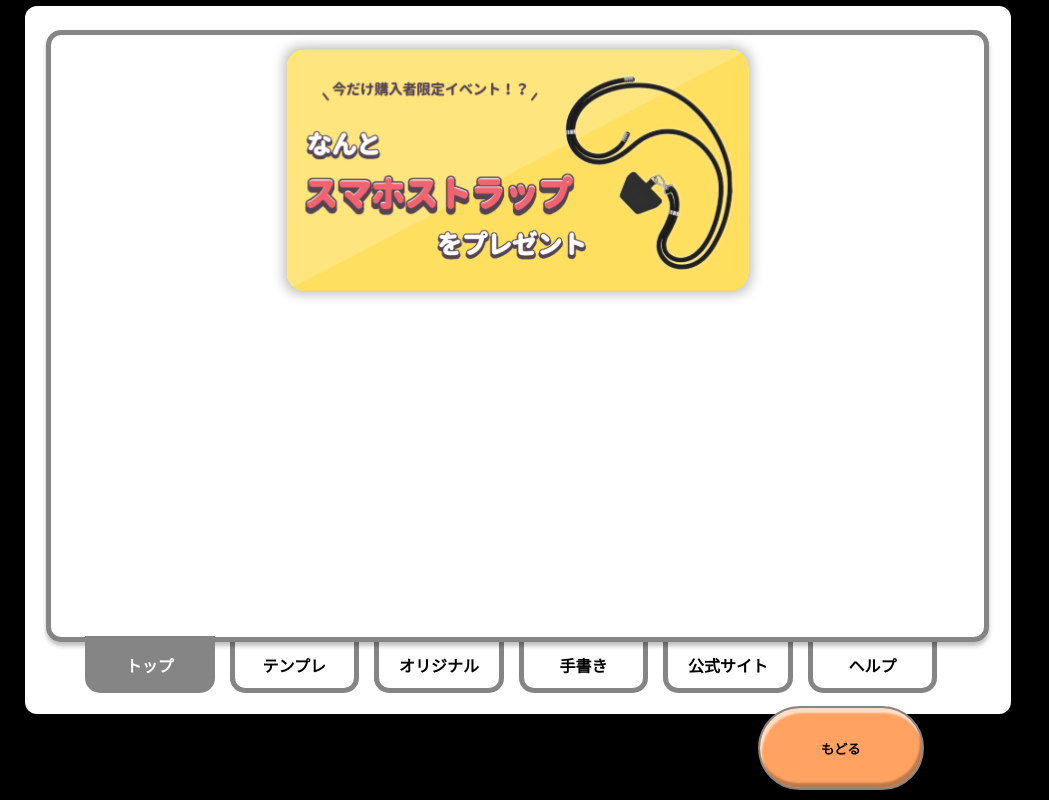
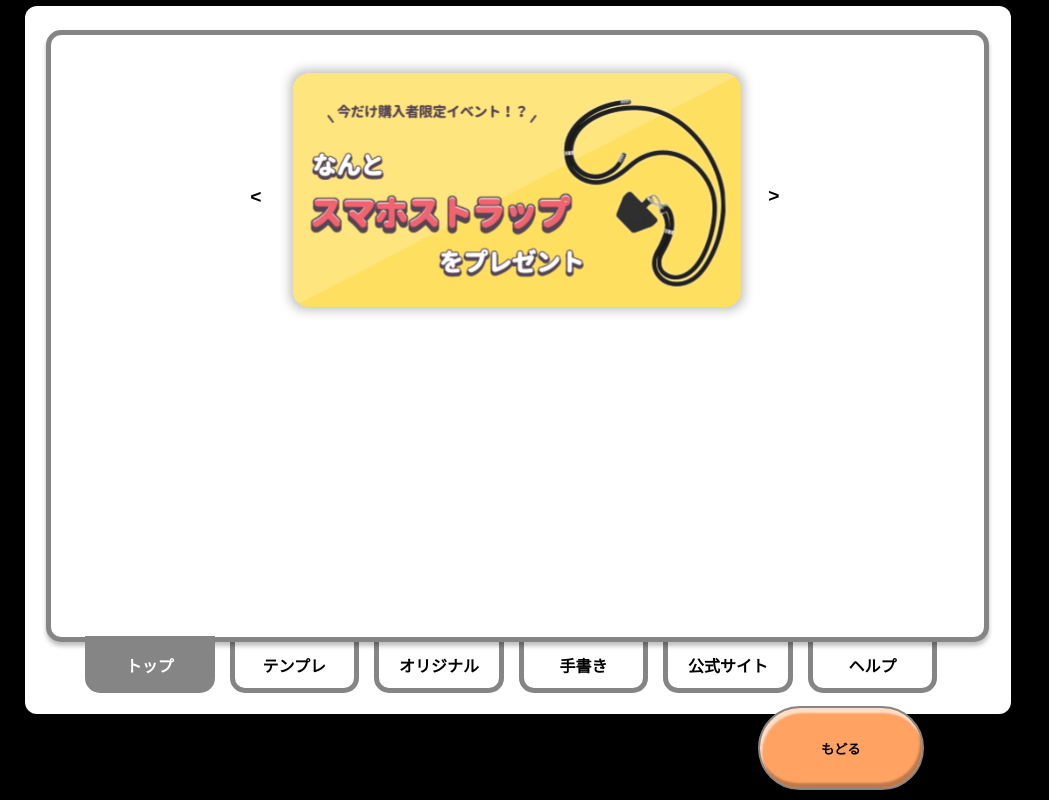
Before and after one commit to 2022-HEW/casebox, a Next.js app: page /service_select in a window 1280 px wide. Shown: the whole page, without its empty margins (0-1049 px from the left). Built offline with nearby package versions, Linux system fonts and the light colour scheme.

Commit message:
完成(仮)

```diff
--- a/src/components/common/SlideShow.tsx
+++ b/src/components/common/SlideShow.tsx
@@ -1,16 +1,34 @@
 import React from "react";
 import Slider from "react-slick";
-import styles from "../../styles/SlideShow.module.css";
 
 import "slick-carousel/slick/slick.css";
 import "slick-carousel/slick/slick-theme.css";
+import styles from "../../styles/slideShow.module.css";
+
 
 import Image from "next/image";
+
 
 // Imageの型定義
 type imageType={
 	imgPath: string,
 	imgAlt: string,
+}
+
+const PrevArrow = ({onClick}: any)  => {
+	return (
+	<div className={styles.prevContainer} onClick={onClick}>
+		<button className={styles.prev}>&#060;</button>
+	</div>
+	);
+}
+
+const NextArrow = ({onClick}: any) => {
+	return (
+	<div className={styles.nextContainer} onClick={onClick}>
+		<button className={styles.next}>&#062;</button>
+	</div>
+	);
 }
 
 const SlideShow = () => {
@@ -29,24 +47,10 @@ const SlideShow = () => {
 
 		// arrowのカスタム
 		arrow: true, 		// 前・次の矢印表示
-	// 	responsive: [
-	// 		{
-	// 		breakpoint: 769,//モニターの横幅が769px以下の見せ方
-	// 		settings: {
-	// 			slidesToShow: 1,//スライドを画面に2枚見せる
-	// 			slidesToScroll: 1,//1回のスクロールで2枚の写真を移動して見せる
-	// 		}
-	// 	},
-	// 	{
-	// 		breakpoint: 426,//モニターの横幅が426px以下の見せ方
-	// 		settings: {
-	// 			slidesToShow: 1,
-	// 			slidesToScroll: 1,
-	// 		}
-	// 	}
-	// ]
+		nextArrow: <NextArrow />,
+		prevArrow: <PrevArrow />
+    };
 
-    };
 
 // SlideShow表示
     return(
--- a/src/styles/slideShow.module.css
+++ b/src/styles/slideShow.module.css
@@ -3,7 +3,7 @@
     ===================================*/
 
     #SliderContainer > *{
-        max-width: 525px;
+        max-width: 510px;
         margin: 0 auto;
     }
 
@@ -12,7 +12,7 @@
         margin: 20px auto 0 auto;
     }
 
-    .slider img{
+    .slider{
         width: 60%; /*スライダー内の画像を横幅100%に*/
         height: auto;
         margin: 0 auto 0 auto;
@@ -26,22 +26,7 @@
 
     /*矢印の設定*/
     /*戻る、次へ矢印の位置*/
-    .slick-prev,
-    .slick-next {
-        position: absolute; /* 絶対配置にする */
-        top: 42%;
-        cursor: pointer; /*マウスカーソルを指マークに */
-        outline: none; /* クリックをしたら出てくる枠線を消す*/
-        border-top: 5px solid #000; /* 矢印の色 */
-        border-right: 5px solid #000; /* 矢印の色 */
-        border-bottom-right-radius: 2px;
-        border-bottom-left-radius: 2px;
-        border-top-left-radius: 2px;
-        border-top-right-radius: 2px;
-        transform: rotate(45deg);
-        height: 15px;
-        width: 15px;
-    }
+    .prev
 
     .slick-prev { /*戻る矢印の位置と形状*/
         left: -1.5%;
@@ -53,32 +38,30 @@
         transform: rotate(45deg);
     }
 
-    /*ドットナビゲーションの設定*/
-    .slick-dots {
-        text-align: center;
-        margin: 20px 0 0 0;
+    /* .slick-dots .slick-active button {
+        background: #333;
+    } */
+
+
+    .prevContainer .prev,
+    .nextContainer .next{
+        color: black;
+        background-color: transparent;
+        border: none;
+        font-size: 1.2rem;
+        font-weight: bold;
     }
 
-    .slick-dots li {
-        display: inline-block;
-        margin: 0 5px;
+    .prevContainer{
+        position: relative;
+        display: inline;
+        top: 150px;
+        left: -18px;
     }
 
-    .slick-dots button {
-        outline: none;
-        width: 8px; /*ドットボタンのサイズ*/
-        height: 8px; /*ドットボタンのサイズ*/
-        display: block;
-        border-radius: 50%;
-        background: #ccc; /* ドットボタンの色 */
-        background: #333;
+    .nextContainer{
+        position: relative;
+        display: inline;
+        top: -141px;
+        left: 500px;
     }
-
-    .slick-dots .slick-active button {
-        background: #333; /*ドットボタンの現在地表示の色*/
-    }
-
-    .slick-prev:before,
-    .slick-next:before {
-        color: yellow;
-    }
```
